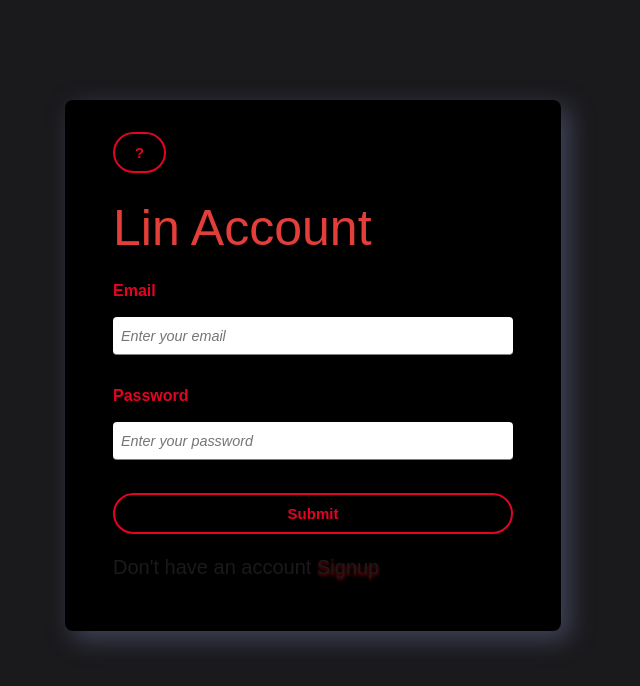
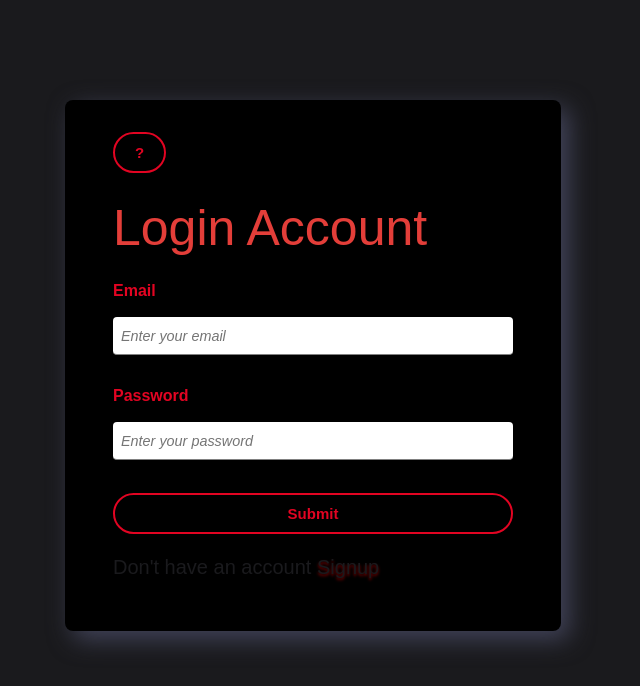
Before and after one commit to santhossiva2002/mern-stack, a React (Create React App) app in the folder client/: page /login in a window 1280 px wide. Shown: the top 686 px of the page, without its empty margins (435-1075 px from the left). Built offline with nearby package versions, Linux system fonts and the light colour scheme.

Commit message:
Update Login.jsx

```diff
--- a/client/src/pages/Login.jsx
+++ b/client/src/pages/Login.jsx
@@ -94,7 +94,7 @@ const Login = () => {
         </div>
       )}
 
-      <h2>Lin Account</h2>
+      <h2>Login Account</h2>
       <form onSubmit={handleSubmit}>
         <div>
           <label htmlFor="email">Email</label>
```
